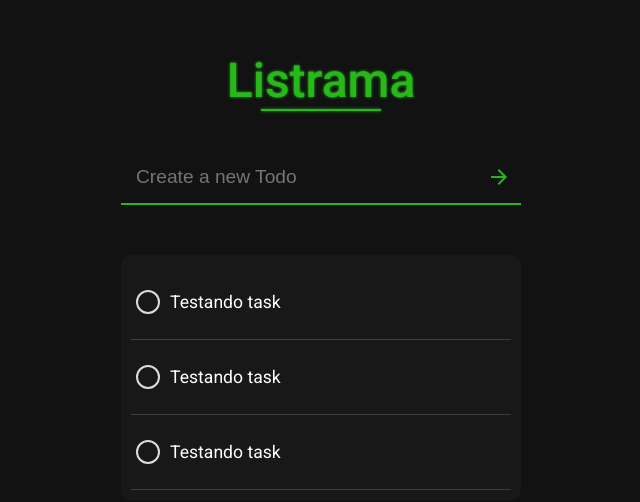
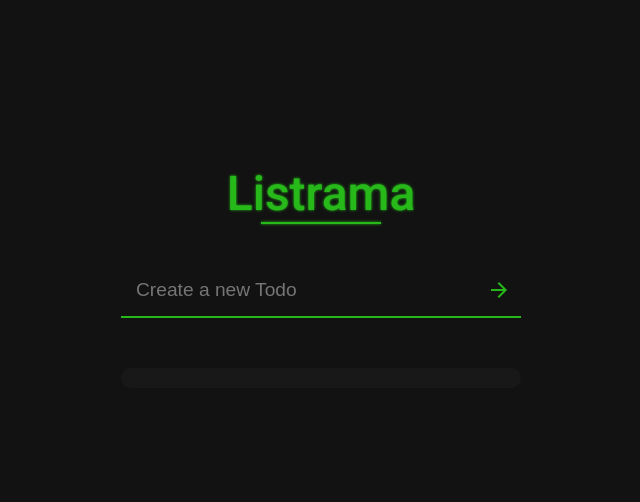
Before and after one commit to RodriguesGS/Listrama, an Angular app: page / in a window 1280 px wide. Shown: the part 124-626 px from the top of the page, without its empty margins (319-959 px from the left). Built offline with nearby package versions, Linux system fonts and the light colour scheme.

Commit message:
feat: add create tasks

```diff
--- a/src/app/app.component.html
+++ b/src/app/app.component.html
@@ -1,6 +1,6 @@
 <div class="container">
   <h1>Listrama</h1>
 
-  <app-input/>
-  <app-tasks/>
+  <app-input (task)="onTaskCreated($event)"/>
+  <app-tasks [tasks]="tasks"/>
 </div>
--- a/src/app/app.component.ts
+++ b/src/app/app.component.ts
@@ -1,15 +1,21 @@
 import { Component } from '@angular/core';
-import { RouterOutlet } from '@angular/router';
 import { InputComponent } from "./components/input/input.component";
 import { TasksComponent } from "./components/tasks/tasks.component";
 
 @Component({
   selector: 'app-root',
   standalone: true,
-  imports: [RouterOutlet, InputComponent, TasksComponent],
+  imports: [
+    InputComponent,
+    TasksComponent
+  ],
   templateUrl: './app.component.html',
   styleUrl: './app.component.scss'
 })
 export class AppComponent {
-  title = 'listrama';
+  tasks: string[] = [];
+
+  onTaskCreated(newTask: string) {
+    this.tasks.push(newTask);
+  }
 }
--- a/src/app/components/input/input.component.html
+++ b/src/app/components/input/input.component.html
@@ -1,7 +1,7 @@
 <div class="input">
-    <input type="text" placeholder="Create a new Todo">
+    <input type="text" placeholder="Create a new Todo" [(ngModel)]="taskText" (keyup.enter)="addTask()">
 
-    <button class="btn-todo">
+    <button class="btn-todo" (click)="addTask()">
         <mat-icon class="todo-icon">arrow_forward</mat-icon>
     </button>
 </div>
--- a/src/app/components/input/input.component.ts
+++ b/src/app/components/input/input.component.ts
@@ -1,13 +1,25 @@
-import { Component } from '@angular/core';
+import { Component, EventEmitter, Output } from '@angular/core';
+import { FormsModule } from '@angular/forms';
 import { MatIconModule } from '@angular/material/icon';
 
 @Component({
   selector: 'app-input',
   standalone: true,
-  imports: [ MatIconModule ],
+  imports: [
+    MatIconModule,
+    FormsModule
+  ],
   templateUrl: './input.component.html',
   styleUrl: './input.component.scss'
 })
 export class InputComponent {
+  @Output() task = new EventEmitter<string>();
+  taskText: string = '';
 
+  addTask() {
+    if (this.taskText.trim()) {
+      this.task.emit(this.taskText.trim());
+      this.taskText = '';
+    }
+  }
 }
--- a/src/app/components/tasks/tasks.component.html
+++ b/src/app/components/tasks/tasks.component.html
@@ -1,22 +1,12 @@
 <div class="container">
     <ul class="list">
-        <li class="item-list">
-            <div class="checkbox-wrapper">
-                <input type="checkbox">
-                <label for="">Testando task</label>
-            </div>
-        </li>
-        <li class="item-list">
-            <div class="checkbox-wrapper">
-                <input type="checkbox">
-                <label for="">Testando task</label>
-            </div>
-        </li>
-        <li class="item-list">
-            <div class="checkbox-wrapper">
-                <input type="checkbox">
-                <label for="">Testando task</label>
-            </div>
-        </li>
+        @for (task of tasks; track task) {
+            <li class="item-list">
+                <div class="checkbox-wrapper">
+                    <input type="checkbox">
+                    <label for="">{{ task }}</label>
+                </div>
+            </li>
+        }
     </ul>
 </div>
--- a/src/app/components/tasks/tasks.component.ts
+++ b/src/app/components/tasks/tasks.component.ts
@@ -1,4 +1,4 @@
-import { Component } from '@angular/core';
+import { Component, Input } from '@angular/core';
 
 @Component({
   selector: 'app-tasks',
@@ -8,5 +8,6 @@ import { Component } from '@angular/core';
   styleUrl: './tasks.component.scss'
 })
 export class TasksComponent {
+  @Input() tasks: string[] = [];
 
 }
```
